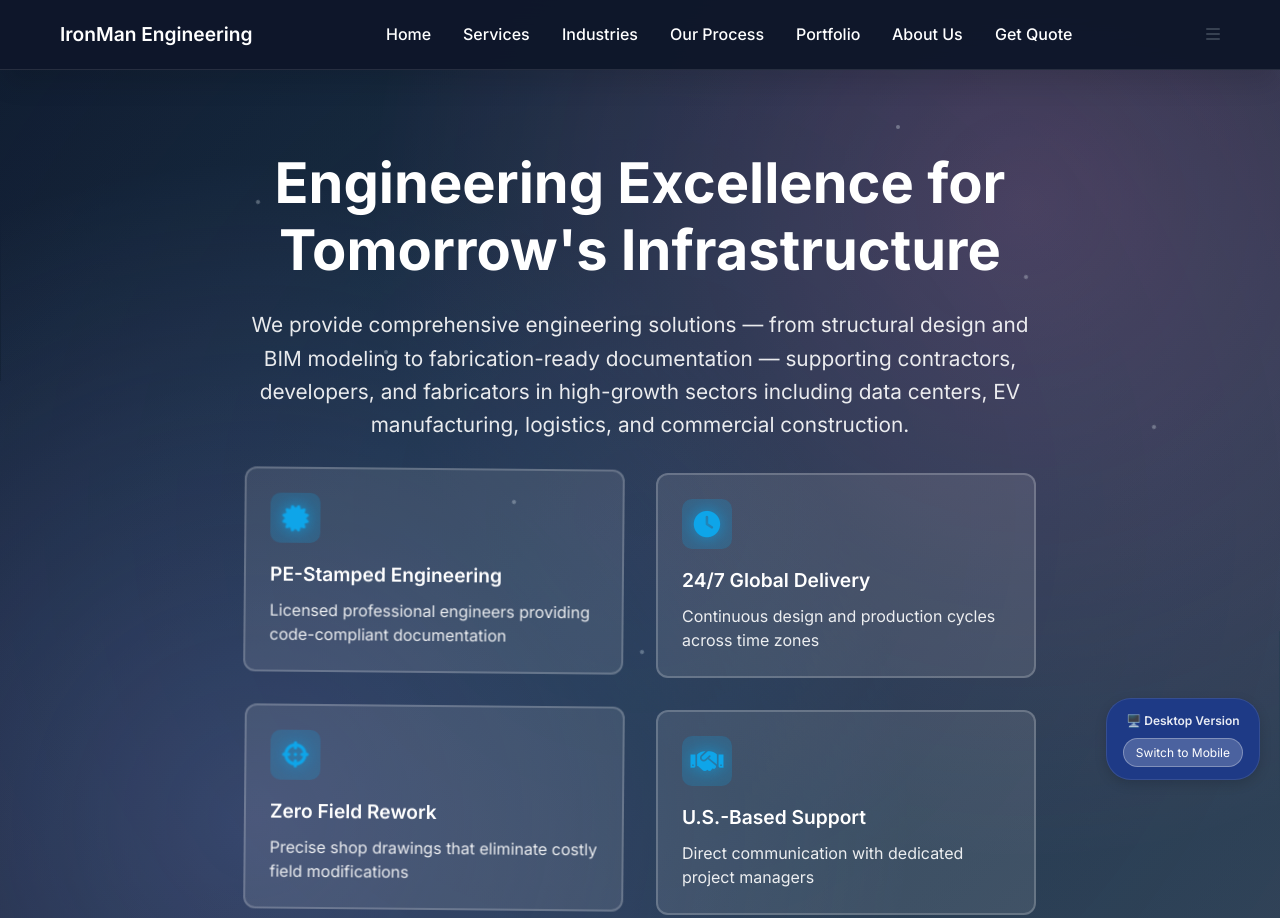
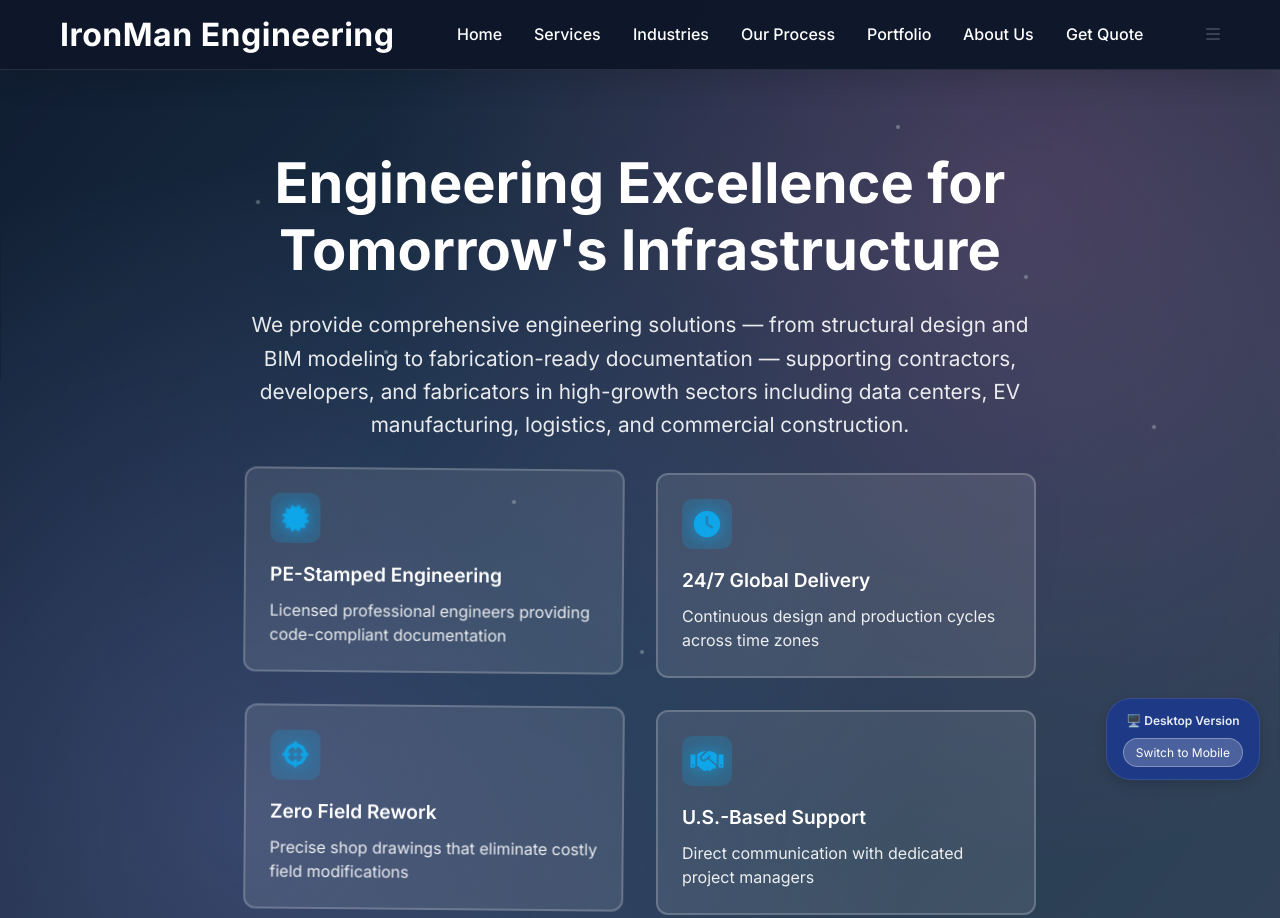
Before and after one commit to munagapatiravi/ironman-engineering-services, a website: page index.html in a window 1280 px wide. Shown: the top 918 px of the page. Drawn offline with Linux system fonts and the light colour scheme.

Commit message:
Final logo styling: Increased font size, removed all glow effects for clean, readable appearance

```diff
--- a/mobile-styles.css
+++ b/mobile-styles.css
@@ -52,8 +52,8 @@ body {
     top: 0;
     left: 0;
     right: 0;
-    background: rgba(255, 255, 255, 0.95);
-    backdrop-filter: blur(10px);
+    background: rgba(255, 255, 255, 0.98);
+    backdrop-filter: blur(5px);
     z-index: 1000;
     border-bottom: 1px solid var(--border-color);
 }
@@ -75,18 +75,18 @@ body {
     height: 35px;
     width: auto;
     transition: all 0.3s ease;
-    filter: drop-shadow(0 2px 4px rgba(0, 0, 0, 0.1));
 }
 
 .logo-image:hover {
-    transform: scale(1.05);
-    filter: drop-shadow(0 4px 8px rgba(14, 165, 233, 0.3));
+    transform: scale(1.01);
 }
 
 .nav-logo h3 {
     color: var(--primary-color);
-    font-size: 1.2rem;
-    font-weight: 700;
+    font-size: 1.6rem;
+    font-weight: 800;
+    letter-spacing: 0.2px;
+    transition: all 0.3s ease;
 }
 
 .menu-toggle {
--- a/styles.css
+++ b/styles.css
@@ -154,15 +154,37 @@ html {
 }
 
 .nav-logo h3 {
-    color: var(--white);
-    font-size: 1.2rem;
-    font-weight: 600;
-    transition: all var(--transition-smooth);
+    color: #ffffff;
+    font-size: 2rem;
+    font-weight: 800;
+    letter-spacing: 0.5px;
+    transition: all var(--transition-smooth);
+    position: relative;
+    cursor: pointer;
+}
+
+.nav-logo h3::before {
+    content: '';
+    position: absolute;
+    top: -2px;
+    left: -2px;
+    right: -2px;
+    bottom: -2px;
+    background: linear-gradient(135deg, transparent, rgba(14, 165, 233, 0.2), transparent);
+    border-radius: 8px;
+    opacity: 0;
+    transition: all var(--transition-smooth);
+    z-index: -1;
 }
 
 .nav-logo h3:hover {
-    color: var(--accent-color);
-    text-shadow: 0 0 10px rgba(14, 165, 233, 0.5);
+    transform: scale(1.05);
+    letter-spacing: 0.8px;
+}
+
+.nav-logo h3:hover::before {
+    opacity: 1;
+    background: linear-gradient(135deg, rgba(14, 165, 233, 0.1), rgba(59, 130, 246, 0.2), rgba(14, 165, 233, 0.1));
 }
 
 .nav-menu {
```
